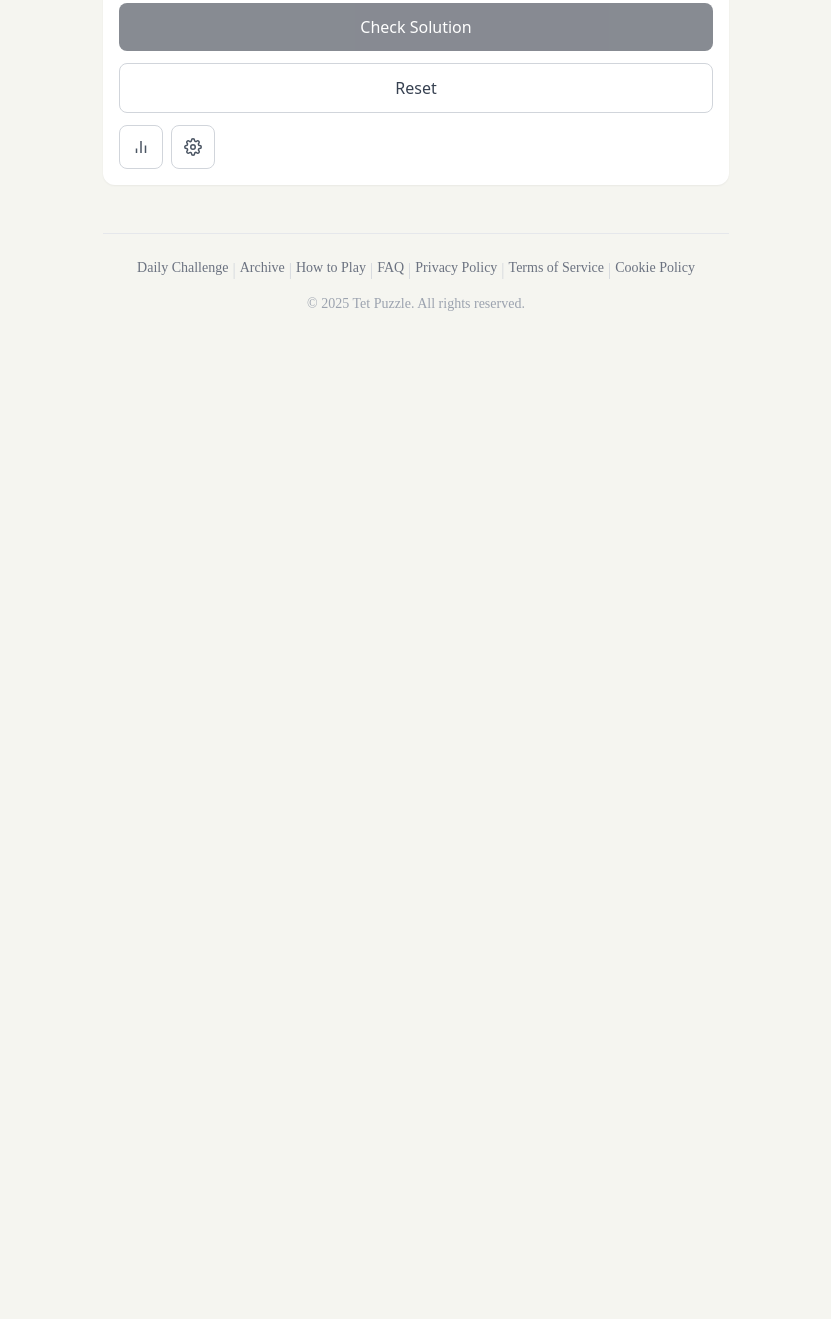
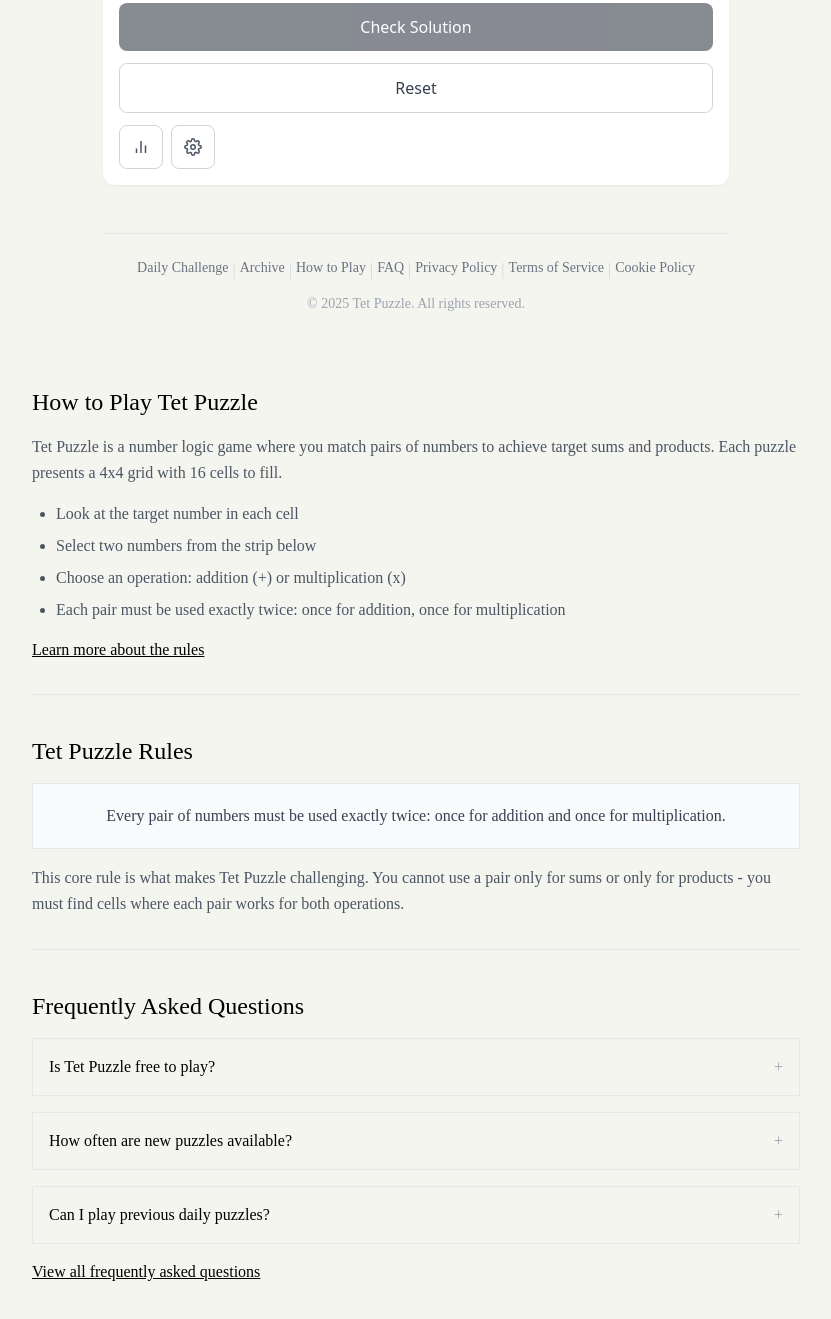
Before and after one commit to mateoqac/tet-puzzle, an Astro site: page / in a window 1280 px wide. Shown: the part 881-2200 px from the top of the page, without its empty margins (224-1055 px from the left). Before the commit the page ends 1251 px from the top, so only its background shows below. Built offline with nearby package versions, Linux system fonts and the light colour scheme; Astro itself is replaced by a stand-in of ours; some packages are replaced by stand-ins of ours.

Commit message:
Improve SEO

```diff
--- /dev/null
+++ b/src/components/HomepageSeoContent.tsx
@@ -0,0 +1,83 @@
+import { I18nContext, useI18n, useTranslation } from '../i18n';
+
+function SeoContentInner() {
+  const { t } = useTranslation();
+
+  return (
+    <div class="max-w-[800px] mx-auto mt-12 px-4">
+      {/* How to Play Section */}
+      <section class="mb-10 pb-8 border-b border-gray-200">
+        <h2 class="text-2xl font-serif text-black mb-4">{t('seoHowToPlay')}</h2>
+        <p class="text-gray-600 leading-relaxed mb-4">{t('seoHowToPlayDesc')}</p>
+        <ul class="text-gray-600 ml-6 space-y-2 list-disc">
+          <li>{t('seoHowToPlayStep1')}</li>
+          <li>{t('seoHowToPlayStep2')}</li>
+          <li>{t('seoHowToPlayStep3')}</li>
+          <li>{t('seoHowToPlayStep4')}</li>
+        </ul>
+        <a href="/how-to-play" class="inline-block mt-4 text-black underline hover:text-gray-600">
+          {t('seoLearnMore')}
+        </a>
+      </section>
+
+      {/* Rules Section */}
+      <section class="mb-10 pb-8 border-b border-gray-200">
+        <h2 class="text-2xl font-serif text-black mb-4">{t('seoRules')}</h2>
+        <div class="bg-gray-50 p-5 border border-gray-200">
+          <p class="text-gray-700 font-medium text-center">{t('seoRulesMain')}</p>
+        </div>
+        <p class="text-gray-600 leading-relaxed mt-4">{t('seoRulesDesc')}</p>
+      </section>
+
+      {/* FAQ Section */}
+      <section class="mb-10">
+        <h2 class="text-2xl font-serif text-black mb-4">{t('seoFaq')}</h2>
+        <div class="space-y-4">
+          <details class="border border-gray-200 group">
+            <summary class="p-4 cursor-pointer font-medium text-black list-none flex items-center justify-between">
+              <span>{t('seoFaqQ1')}</span>
+              <span class="text-gray-400 group-open:hidden">+</span>
+              <span class="text-gray-400 hidden group-open:inline">-</span>
+            </summary>
+            <div class="px-4 pb-4">
+              <p class="text-gray-600">{t('seoFaqA1')}</p>
+            </div>
+          </details>
+          <details class="border border-gray-200 group">
+            <summary class="p-4 cursor-pointer font-medium text-black list-none flex items-center justify-between">
+              <span>{t('seoFaqQ2')}</span>
+              <span class="text-gray-400 group-open:hidden">+</span>
+              <span class="text-gray-400 hidden group-open:inline">-</span>
+            </summary>
+            <div class="px-4 pb-4">
+              <p class="text-gray-600">{t('seoFaqA2')}</p>
+            </div>
+          </details>
+          <details class="border border-gray-200 group">
+            <summary class="p-4 cursor-pointer font-medium text-black list-none flex items-center justify-between">
+              <span>{t('seoFaqQ3')}</span>
+              <span class="text-gray-400 group-open:hidden">+</span>
+              <span class="text-gray-400 hidden group-open:inline">-</span>
+            </summary>
+            <div class="px-4 pb-4">
+              <p class="text-gray-600">{t('seoFaqA3')}</p>
+            </div>
+          </details>
+        </div>
+        <a href="/faq" class="inline-block mt-4 text-black underline hover:text-gray-600">
+          {t('seoViewAllFaq')}
+        </a>
+      </section>
+    </div>
+  );
+}
+
+export default function HomepageSeoContent() {
+  const i18n = useI18n();
+
+  return (
+    <I18nContext.Provider value={i18n}>
+      <SeoContentInner />
+    </I18nContext.Provider>
+  );
+}
--- a/src/i18n/translations.ts
+++ b/src/i18n/translations.ts
@@ -258,6 +258,26 @@ export const translations = {
     termsSeverabilityDesc: 'If any provision of these Terms is found to be unenforceable or invalid, that provision shall be limited or eliminated to the minimum extent necessary, and the remaining provisions shall remain in full force and effect.',
     termsContact: 'Contact Us',
     termsContactDesc: 'If you have any questions about these Terms of Service, please contact us through our website.',
+
+    // Homepage SEO Content
+    seoHowToPlay: 'How to Play Tet Puzzle',
+    seoHowToPlayDesc: 'Tet Puzzle is a number logic game where you match pairs of numbers to achieve target sums and products. Each puzzle presents a 4x4 grid with 16 cells to fill.',
+    seoHowToPlayStep1: 'Look at the target number in each cell',
+    seoHowToPlayStep2: 'Select two numbers from the strip below',
+    seoHowToPlayStep3: 'Choose an operation: addition (+) or multiplication (x)',
+    seoHowToPlayStep4: 'Each pair must be used exactly twice: once for addition, once for multiplication',
+    seoLearnMore: 'Learn more about the rules',
+    seoRules: 'Tet Puzzle Rules',
+    seoRulesMain: 'Every pair of numbers must be used exactly twice: once for addition and once for multiplication.',
+    seoRulesDesc: 'This core rule is what makes Tet Puzzle challenging. You cannot use a pair only for sums or only for products - you must find cells where each pair works for both operations.',
+    seoFaq: 'Frequently Asked Questions',
+    seoFaqQ1: 'Is Tet Puzzle free to play?',
+    seoFaqA1: 'Yes! Tet Puzzle is completely free to play. No registration or payment required. Play as many puzzles as you want.',
+    seoFaqQ2: 'How often are new puzzles available?',
+    seoFaqA2: 'A new Daily Challenge puzzle is available every day at midnight. You can also play unlimited Free Play puzzles at any difficulty level.',
+    seoFaqQ3: 'Can I play previous daily puzzles?',
+    seoFaqA3: 'Yes! Visit the Archive to access all previous daily challenge puzzles and track your progress.',
+    seoViewAllFaq: 'View all frequently asked questions',
   },
   es: {
     // Header
@@ -518,6 +538,26 @@ export const translations = {
     termsSeverabilityDesc: 'Si alguna disposición de estos Términos se considera inaplicable o inválida, dicha disposición se limitará o eliminará en la medida mínima necesaria, y las disposiciones restantes permanecerán en pleno vigor y efecto.',
     termsContact: 'Contáctanos',
     termsContactDesc: 'Si tienes alguna pregunta sobre estos Términos de Servicio, por favor contáctanos a través de nuestro sitio web.',
+
+    // Homepage SEO Content
+    seoHowToPlay: 'Cómo Jugar Tet Puzzle',
+    seoHowToPlayDesc: 'Tet Puzzle es un juego de lógica numérica donde emparejas números para lograr sumas y productos objetivo. Cada puzzle presenta una cuadrícula de 4x4 con 16 celdas para rellenar.',
+    seoHowToPlayStep1: 'Observa el número objetivo en cada celda',
+    seoHowToPlayStep2: 'Selecciona dos números de la tira inferior',
+    seoHowToPlayStep3: 'Elige una operación: suma (+) o multiplicación (x)',
+    seoHowToPlayStep4: 'Cada par debe usarse exactamente dos veces: una para suma, otra para multiplicación',
+    seoLearnMore: 'Aprende más sobre las reglas',
+    seoRules: 'Reglas de Tet Puzzle',
+    seoRulesMain: 'Cada par de números debe usarse exactamente dos veces: una para suma y otra para multiplicación.',
+    seoRulesDesc: 'Esta regla fundamental es lo que hace a Tet Puzzle desafiante. No puedes usar un par solo para sumas o solo para productos - debes encontrar celdas donde cada par funcione para ambas operaciones.',
+    seoFaq: 'Preguntas Frecuentes',
+    seoFaqQ1: '¿Es gratis jugar Tet Puzzle?',
+    seoFaqA1: '¡Sí! Tet Puzzle es completamente gratis. No requiere registro ni pago. Juega tantos puzzles como quieras.',
+    seoFaqQ2: '¿Con qué frecuencia hay nuevos puzzles?',
+    seoFaqA2: 'Un nuevo Desafío Diario está disponible cada día a medianoche. También puedes jugar puzzles ilimitados en Juego Libre a cualquier nivel de dificultad.',
+    seoFaqQ3: '¿Puedo jugar puzzles diarios anteriores?',
+    seoFaqA3: '¡Sí! Visita el Archivo para acceder a todos los desafíos diarios anteriores y seguir tu progreso.',
+    seoViewAllFaq: 'Ver todas las preguntas frecuentes',
   },
 } as const;
 
--- a/src/layouts/BaseLayout.astro
+++ b/src/layouts/BaseLayout.astro
@@ -37,6 +37,11 @@ const canonicalUrl = `${siteUrl}${canonicalPath}`;
     <!-- Canonical URL -->
     <link rel="canonical" href={canonicalUrl} />
 
+    <!-- Hreflang for multilingual support -->
+    <link rel="alternate" hreflang="en" href={canonicalUrl} />
+    <link rel="alternate" hreflang="es" href={canonicalUrl} />
+    <link rel="alternate" hreflang="x-default" href={canonicalUrl} />
+
     <!-- Favicon -->
     <link rel="icon" type="image/svg+xml" href="/favicon.svg" />
     <link rel="apple-touch-icon" sizes="180x180" href="/apple-touch-icon.png" />
@@ -46,6 +51,7 @@ const canonicalUrl = `${siteUrl}${canonicalPath}`;
 
     <!-- Robots -->
     <meta name="robots" content={robots} />
+    <meta name="googlebot" content="index, follow, max-video-preview:-1, max-image-preview:large, max-snippet:-1" />
     <meta name="google-adsense-account" content="ca-pub-9282727224828020" />
 
     <script
--- a/src/pages/index.astro
+++ b/src/pages/index.astro
@@ -2,6 +2,7 @@
 import BaseLayout from "../layouts/BaseLayout.astro";
 import App from "../components/App";
 import AdUnit from "../components/AdUnit";
+import HomepageSeoContent from "../components/HomepageSeoContent";
 import { generateBeginnerPuzzle } from "../lib/puzzleGenerator";
 import SpeedInsights from "@vercel/speed-insights/astro";
 const puzzle = generateBeginnerPuzzle();
@@ -16,6 +17,28 @@ const structuredData = {
   "@context": "https://schema.org",
   "@graph": [
     {
+      "@type": "Organization",
+      "@id": `${siteUrl}/#organization`,
+      name: "Tet Puzzle",
+      url: siteUrl,
+      logo: {
+        "@type": "ImageObject",
+        url: `${siteUrl}/logo-512.png`,
+        width: 512,
+        height: 512,
+      },
+      foundingDate: "2024",
+    },
+    {
+      "@type": "WebSite",
+      "@id": `${siteUrl}/#website`,
+      url: siteUrl,
+      name: "Tet Puzzle",
+      description: description,
+      publisher: { "@id": `${siteUrl}/#organization` },
+      inLanguage: ["en", "es"],
+    },
+    {
       "@type": "WebApplication",
       "@id": `${siteUrl}/#webapp`,
       name: "Tet Puzzle",
@@ -29,7 +52,7 @@ const structuredData = {
         priceCurrency: "USD",
       },
       browserRequirements: "Requires JavaScript enabled",
-      inLanguage: "en-US",
+      inLanguage: ["en-US", "es-ES"],
     },
     {
       "@type": "Game",
@@ -72,6 +95,30 @@ const structuredData = {
             text: "Tet puzzle challenges players with number logic and mathematical reasoning. Each pair of numbers must be used exactly twice - once for addition and once for multiplication.",
           },
         },
+        {
+          "@type": "Question",
+          name: "Is Tet Puzzle free to play?",
+          acceptedAnswer: {
+            "@type": "Answer",
+            text: "Yes, Tet Puzzle is completely free to play. No registration or payment required.",
+          },
+        },
+        {
+          "@type": "Question",
+          name: "How often are new puzzles available?",
+          acceptedAnswer: {
+            "@type": "Answer",
+            text: "A new Daily Challenge puzzle is available every day. You can also play unlimited Free Play puzzles at any time.",
+          },
+        },
+        {
+          "@type": "Question",
+          name: "Can I play previous daily puzzles?",
+          acceptedAnswer: {
+            "@type": "Answer",
+            text: "Yes! Visit the Archive to access and play all previous daily challenge puzzles.",
+          },
+        },
       ],
     },
   ],
@@ -96,6 +143,7 @@ const structuredData = {
     <meta property="og:image:height" content="630" />
     <meta property="og:site_name" content="Tet Puzzle" />
     <meta property="og:locale" content="en_US" />
+    <meta property="og:locale:alternate" content="es_ES" />
 
     <!-- Twitter Card -->
     <meta name="twitter:card" content="summary_large_image" />
@@ -107,7 +155,7 @@ const structuredData = {
     <!-- Additional Meta -->
     <meta
       name="keywords"
-      content="tet puzzle, number puzzle, logic game, brain teaser, math puzzle, daily puzzle"
+      content="tet puzzle, tetonor, number puzzle, logic game, brain teaser, math puzzle, daily puzzle, free online puzzle, arithmetic game, number logic"
     />
     <meta name="author" content="Tet Puzzle" />
 
@@ -125,7 +173,7 @@ const structuredData = {
 
     <main id="main-content" role="main" class="flex-initial min-w-0">
       <header class="sr-only">
-        <h1>Tet Puzzle - Number Logic Game</h1>
+        <h1>Play Tet Puzzle Online Free - Number Logic Game</h1>
         <p>
           Tet puzzle is a challenging number logic game. The puzzle presents a
           grid where each cell contains a target number. Players must find pairs
@@ -148,5 +196,8 @@ const structuredData = {
       <AdUnit client:only="preact" slot="4102637707" />
     </aside>
   </div>
+
+  <HomepageSeoContent client:visible />
+
   <SpeedInsights />
 </BaseLayout>
```
Also changed, not shown: convert-images.mjs (+10 -1 lines), public/logo-512.png (added), public/og-image.png.
